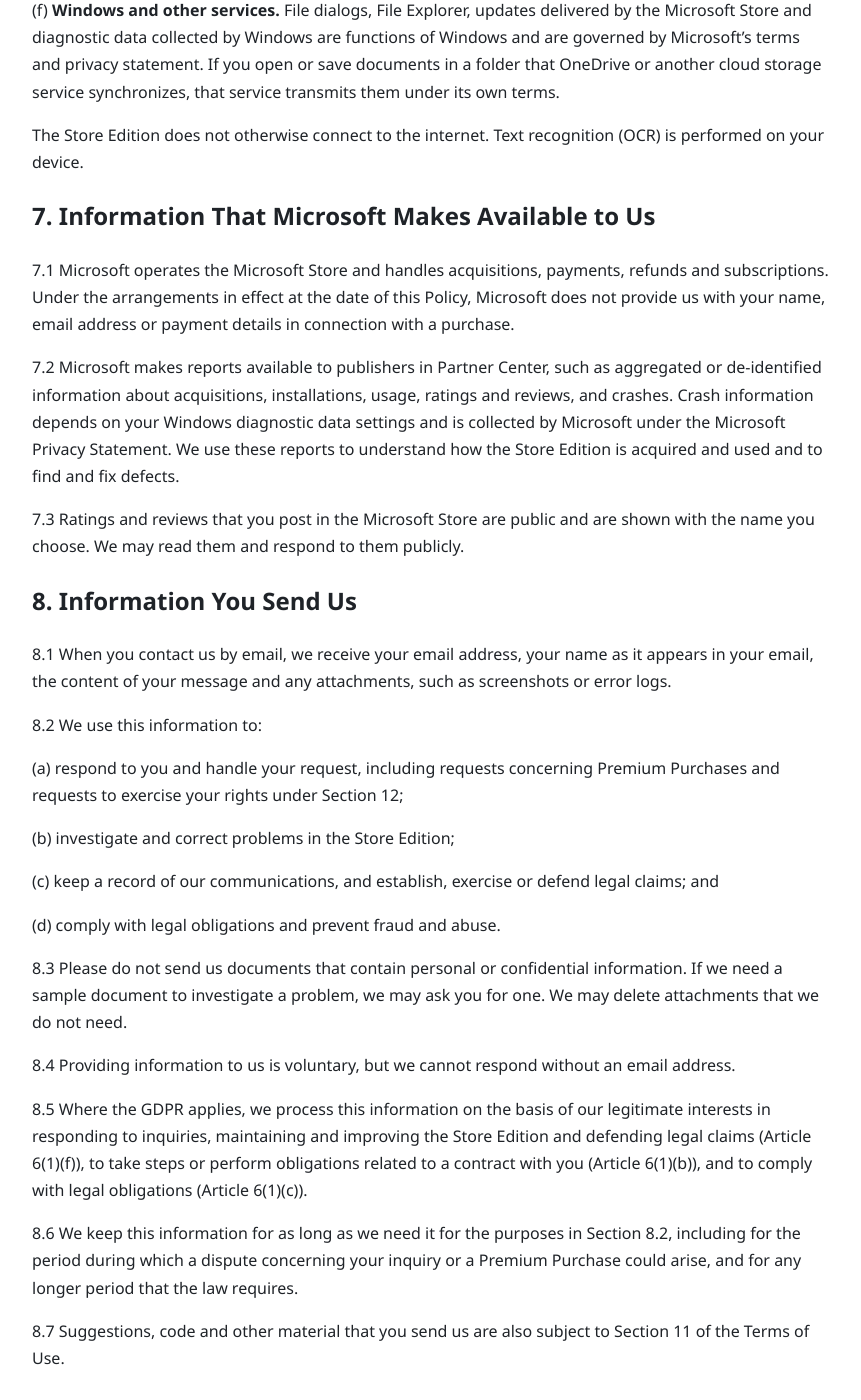
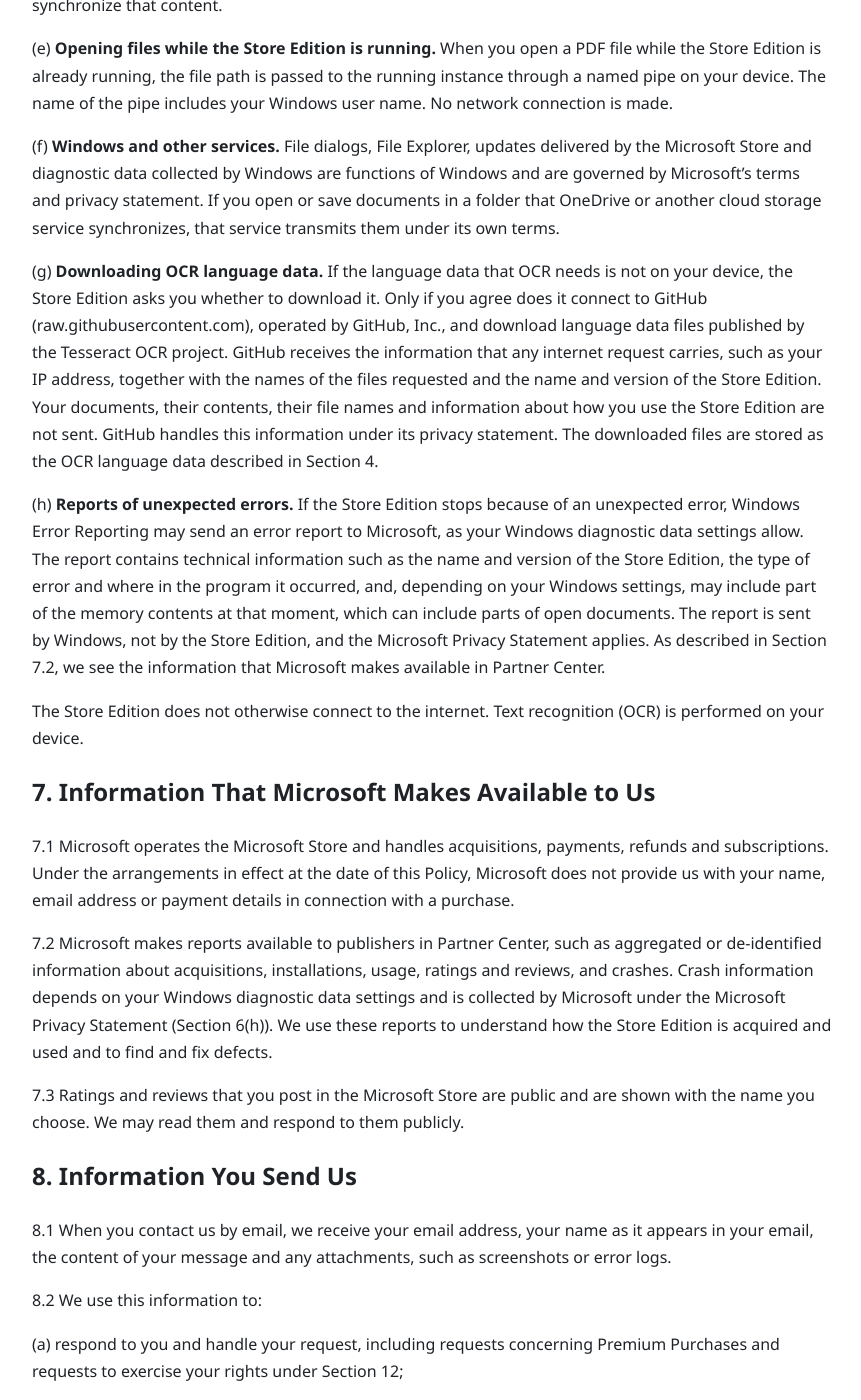
Before and after one commit to Kyohei-Izumi/kyohei-izumi.github.io, a Jekyll site: the page built from pdfnote/privacy-policy-en.md, in a window 1280 px wide and 1400 px high, scrolled down 3564 px. Shown: the whole window, without its empty margins (208-1069 px from the left). Built offline with Jekyll 4.4.1, drawn with Linux system fonts in a browser that asks for light colours; our own code applies the rules of GitHub Pages for plain Markdown files; some of the changed text lies outside the part shown.

Commit message:
pdfNote: Terms of Use and Privacy Policy of 2026-10-04
For pdfNote 1.0.1, which downloads OCR language data from GitHub when the
user agrees, and whose crashes Windows Error Reporting may send on to
Microsoft. Copied unchanged from legal/ of the app's repository.

Co-Authored-By: Claude Opus 5.5 <noreply@anthropic.com>
Claude-Session: https://claude.ai/code/session_01KzuWmhRSmauHoccPfurHpD

```diff
--- a/pdfnote/privacy-policy-en.md
+++ b/pdfnote/privacy-policy-en.md
@@ -1,6 +1,6 @@
 # pdfNote Privacy Policy
 
-Last updated: September 25, 2026
+Last updated: October 4, 2026
 
 This Privacy Policy explains how personal information is handled in connection with pdfNote as published by Kyohei Izumi in the Microsoft Store (the "Store Edition") and in connection with communications that you send to us. Terms defined in the pdfNote Terms of Use have the same meanings in this Policy.
 
@@ -9,6 +9,7 @@ This Privacy Policy explains how personal information is handled in connection w
 This summary is provided for convenience. The full text of this Policy governs.
 
 - The Store Edition does not send your documents, their contents, their file names or information about how you use it to us or to any third party. Information leaves the Store Edition only in the cases described in Section 6, such as when you print or open a link.
+- The only connection the Store Edition makes to the internet itself is to download OCR language data that you agree to download (Section 6(g)). If it stops because of an unexpected error, Windows may send an error report to Microsoft, as your Windows settings allow (Section 6(h)).
 - The Store Edition contains no advertising, analytics or telemetry, and it does not use an advertising identifier or location information.
 - Your settings and the working files described in Section 4 are stored on your device, where we have no access to them.
 - We receive personal information only when you contact us (Section 8), and we see only aggregated or de-identified reports that Microsoft makes available to publishers (Section 7).
@@ -51,8 +52,8 @@ The Store Edition stores the following information on your device. It is not sen
 |---|---|---|
 | Settings | Display language, color theme, the paths of up to ten recently opened files, the folder last opened, the time the free trial started and the time the Store Edition last checked it, and the version of the Terms of Use and this Policy that the Store Edition presented to you and when it did so | When you uninstall the Store Edition |
 | Recovery copies | The contents of documents that have unsaved changes, with the path and title of each document, the time the copy was made and the process number and start time of the pdfNote process that made it, kept so that your work can be restored after an unexpected shutdown | When you save or close the document; after an unexpected shutdown, when you restore or discard it at the next start |
-| Error log | Technical details recorded when the Store Edition stops because of an unexpected error, which may include the paths and names of files | When you uninstall the Store Edition |
-| OCR language data | Files that you place in the OCR language data folder | When you delete them or uninstall the Store Edition |
+| Error log | Technical details recorded when the Store Edition stops because of an unexpected error (the type of error, where in the program it occurred and a number identifying that place), which may include the paths and names of files | When you uninstall the Store Edition |
+| OCR language data | Files that you place in the OCR language data folder, and files that the Store Edition downloads with your agreement | When you delete them or uninstall the Store Edition |
 | Temporary files | A file created in the destination folder while a document is being saved, and a temporary folder that holds the components of the program while it runs | When the save completes, and when the program exits |
 
 For the Store Edition, Windows keeps the settings, recovery copies, error log and OCR language data in a location reserved for the app package and removes them when you uninstall it. You may delete any of these files at any time. After you have handled confidential documents, you may wish to delete the recovery copies.
@@ -81,13 +82,17 @@ Information leaves the Store Edition only in the following cases. Apart from the
 
 (f) **Windows and other services.** File dialogs, File Explorer, updates delivered by the Microsoft Store and diagnostic data collected by Windows are functions of Windows and are governed by Microsoft's terms and privacy statement. If you open or save documents in a folder that OneDrive or another cloud storage service synchronizes, that service transmits them under its own terms.
 
+(g) **Downloading OCR language data.** If the language data that OCR needs is not on your device, the Store Edition asks you whether to download it. Only if you agree does it connect to GitHub (raw.githubusercontent.com), operated by GitHub, Inc., and download language data files published by the Tesseract OCR project. GitHub receives the information that any internet request carries, such as your IP address, together with the names of the files requested and the name and version of the Store Edition. Your documents, their contents, their file names and information about how you use the Store Edition are not sent. GitHub handles this information under its privacy statement. The downloaded files are stored as the OCR language data described in Section 4.
+
+(h) **Reports of unexpected errors.** If the Store Edition stops because of an unexpected error, Windows Error Reporting may send an error report to Microsoft, as your Windows diagnostic data settings allow. The report contains technical information such as the name and version of the Store Edition, the type of error and where in the program it occurred, and, depending on your Windows settings, may include part of the memory contents at that moment, which can include parts of open documents. The report is sent by Windows, not by the Store Edition, and the Microsoft Privacy Statement applies. As described in Section 7.2, we see the information that Microsoft makes available in Partner Center.
+
 The Store Edition does not otherwise connect to the internet. Text recognition (OCR) is performed on your device.
 
 ## 7. Information That Microsoft Makes Available to Us
 
 7.1 Microsoft operates the Microsoft Store and handles acquisitions, payments, refunds and subscriptions. Under the arrangements in effect at the date of this Policy, Microsoft does not provide us with your name, email address or payment details in connection with a purchase.
 
-7.2 Microsoft makes reports available to publishers in Partner Center, such as aggregated or de-identified information about acquisitions, installations, usage, ratings and reviews, and crashes. Crash information depends on your Windows diagnostic data settings and is collected by Microsoft under the Microsoft Privacy Statement. We use these reports to understand how the Store Edition is acquired and used and to find and fix defects.
+7.2 Microsoft makes reports available to publishers in Partner Center, such as aggregated or de-identified information about acquisitions, installations, usage, ratings and reviews, and crashes. Crash information depends on your Windows diagnostic data settings and is collected by Microsoft under the Microsoft Privacy Statement (Section 6(h)). We use these reports to understand how the Store Edition is acquired and used and to find and fix defects.
 
 7.3 Ratings and reviews that you post in the Microsoft Store are public and are shown with the name you choose. We may read them and respond to them publicly.
 
```
Also changed, not shown: pdfnote/privacy-policy-ja.md (+9 -4 lines), pdfnote/terms-of-use-en.md (+2 -2 lines), pdfnote/terms-of-use-ja.md (+2 -2 lines).
